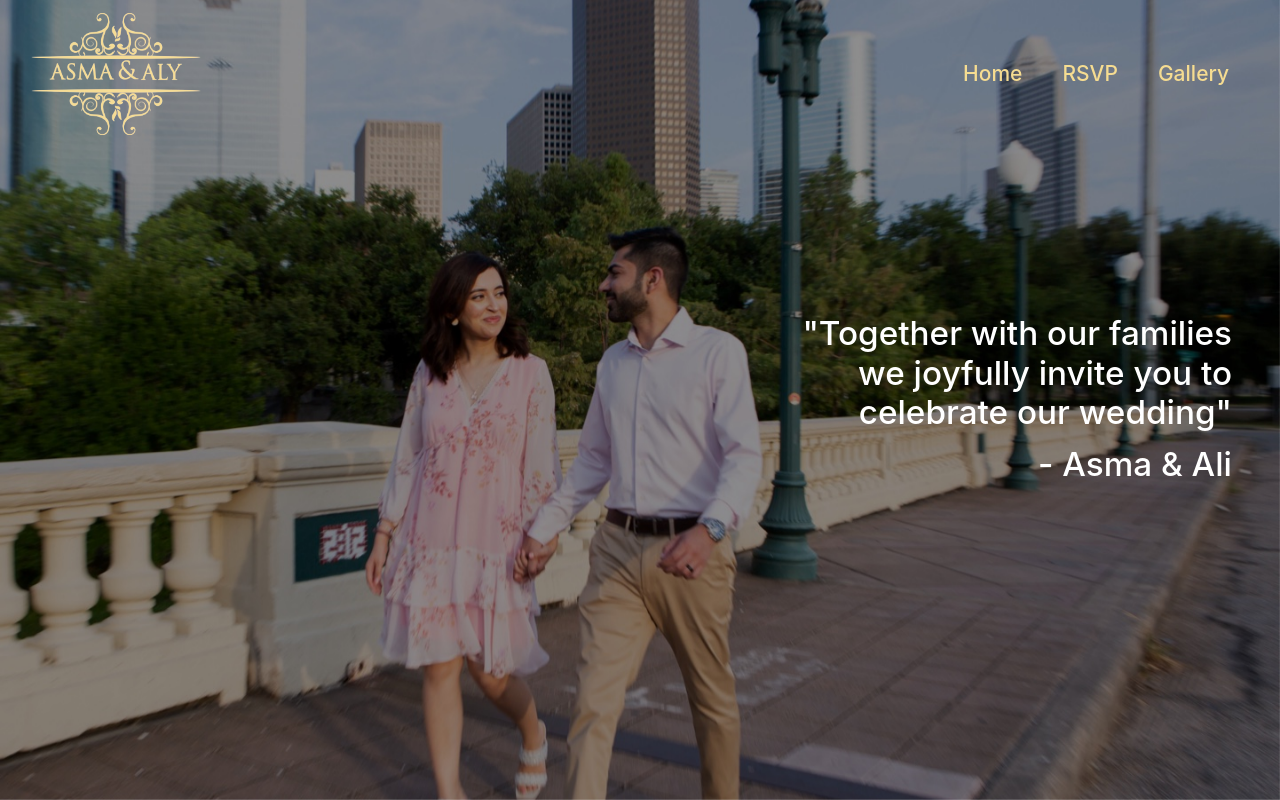
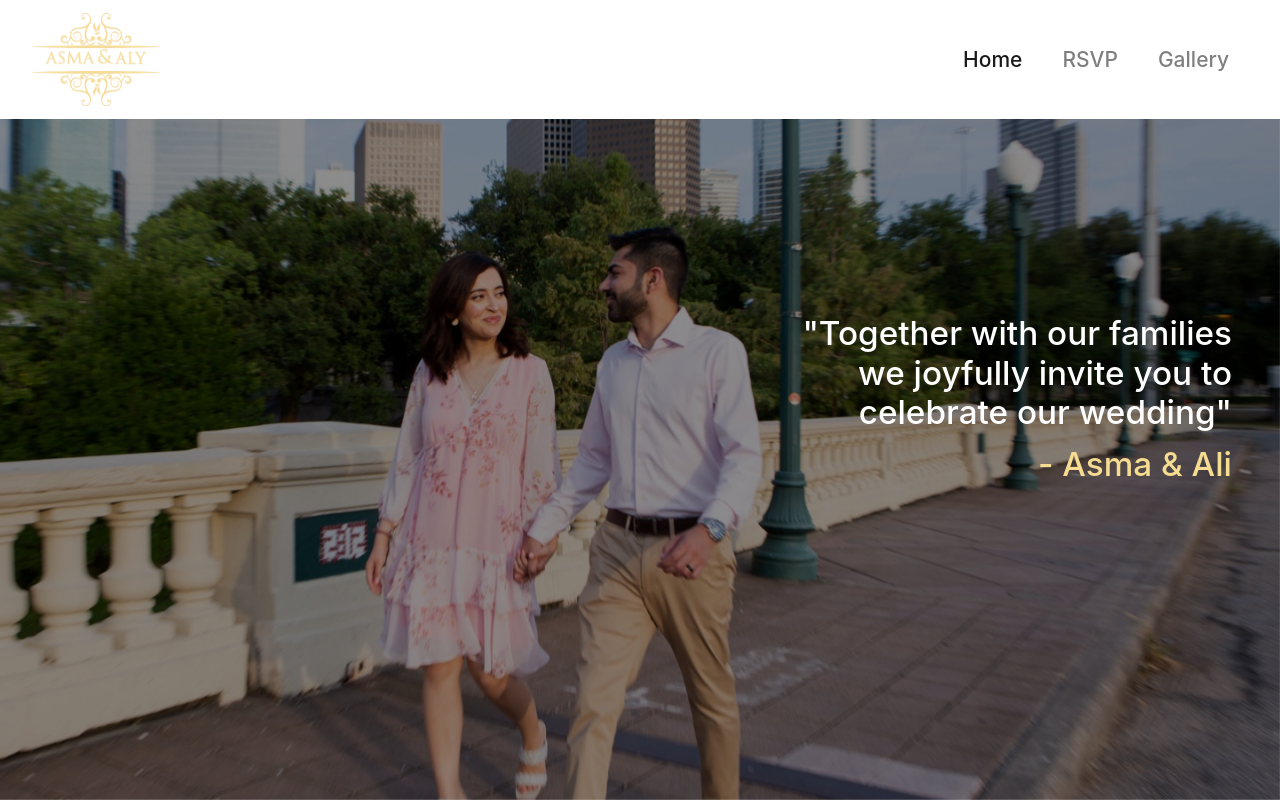
Before and after one commit to Asmaandaly/Asmaandaly.github.io, a plain HTML site: page index.html in a window 1280 px wide. Drawn offline with nearby package versions, Linux system fonts and the light colour scheme.

Commit message:
Update style.css

```diff
--- a/style.css
+++ b/style.css
@@ -15,12 +15,13 @@
   top: 0;
   overflow: hidden;
   z-index: 100;
+  background-color: white;
 }
 .navbar-nav a{
-  color:rgba(245, 220, 145, 1) !important;
   font-size: 21px;
   font-weight: 500;
   padding: 0px 20px !important;
+  color: black;
 }
 .navbar-nav a:hover {
   border-bottom: 1px solid white;
@@ -28,7 +29,7 @@
 }
 
 .navbar-brand img {
-  width: 170px;
+  width: 130px;
   height: auto;
 }
 
@@ -74,6 +75,7 @@
 
   .home-title {
     padding-top: 30px;
+
   }
 }
 
@@ -111,6 +113,7 @@ body {
 .name {
   padding-top: 0px;
   margin-top: -20px;
+  color:rgba(245, 220, 145, 1) !important;
 }
 
 /* Media query rules */
```
